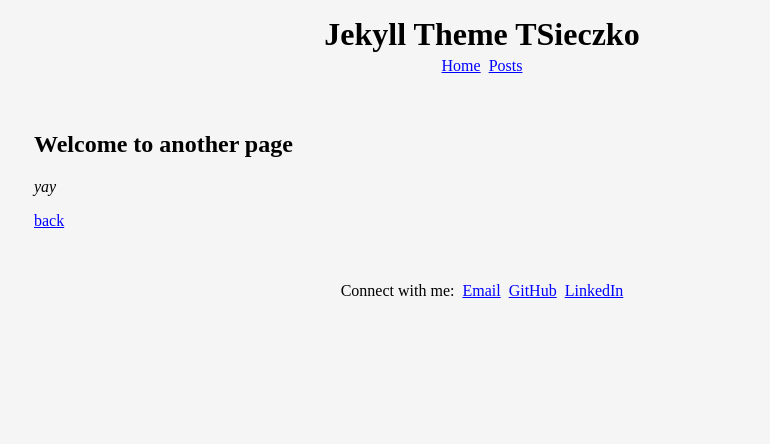
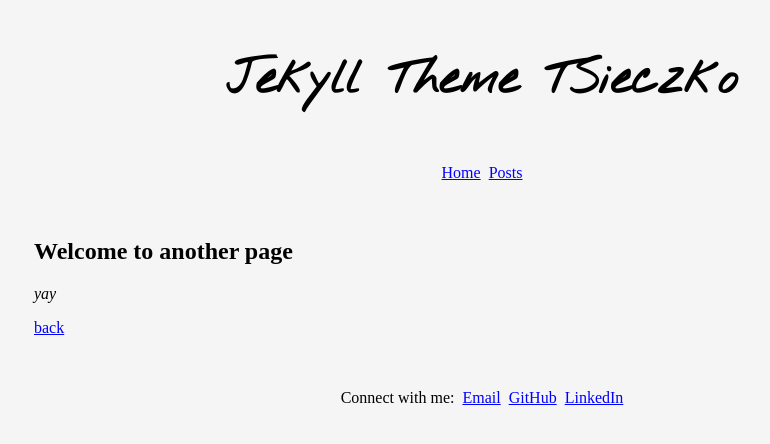
Before and after one commit to tsieczko/jekyll-theme-tsieczko, a Jekyll site: the page built from another-page.md, in a window 1280 px wide. Shown: the top 444 px of the page, without its empty margins (158-928 px from the left). Built offline with Jekyll 4.4.1, drawn with Linux system fonts in a browser that asks for light colours.

Commit message:
Setup font

```diff
--- a/assets/css/header.css
+++ b/assets/css/header.css
@@ -1,5 +1,9 @@
+@import url('https://fonts.googleapis.com/css2?family=Nothing+You+Could+Do&display=swap');
+
 #title h1 {
-	margin: 0em;
+	margin: 1em;
+	font-family: 'Nothing You Could Do', cursive;
+	font-size: 3em;
 }
 
 nav {
```
